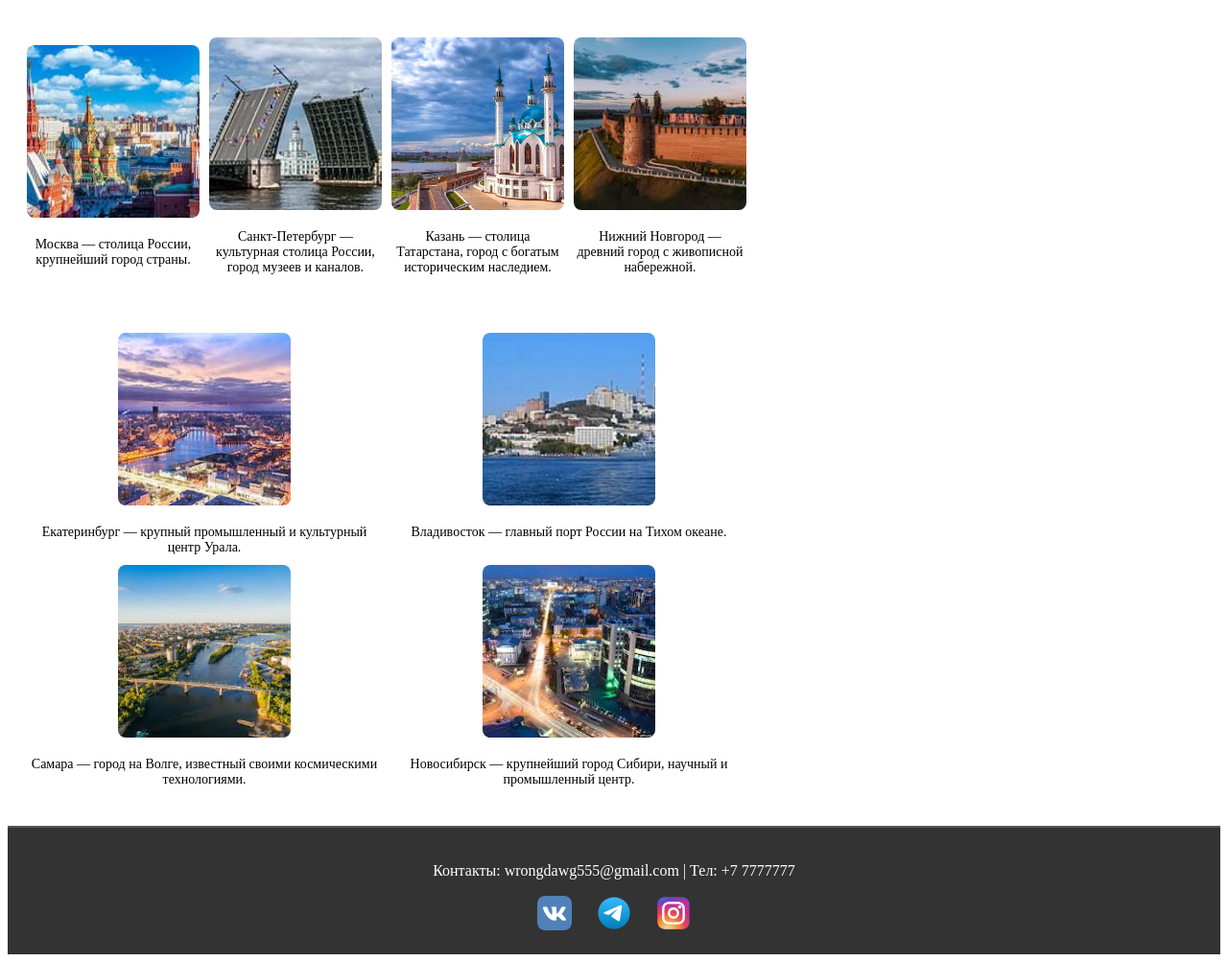
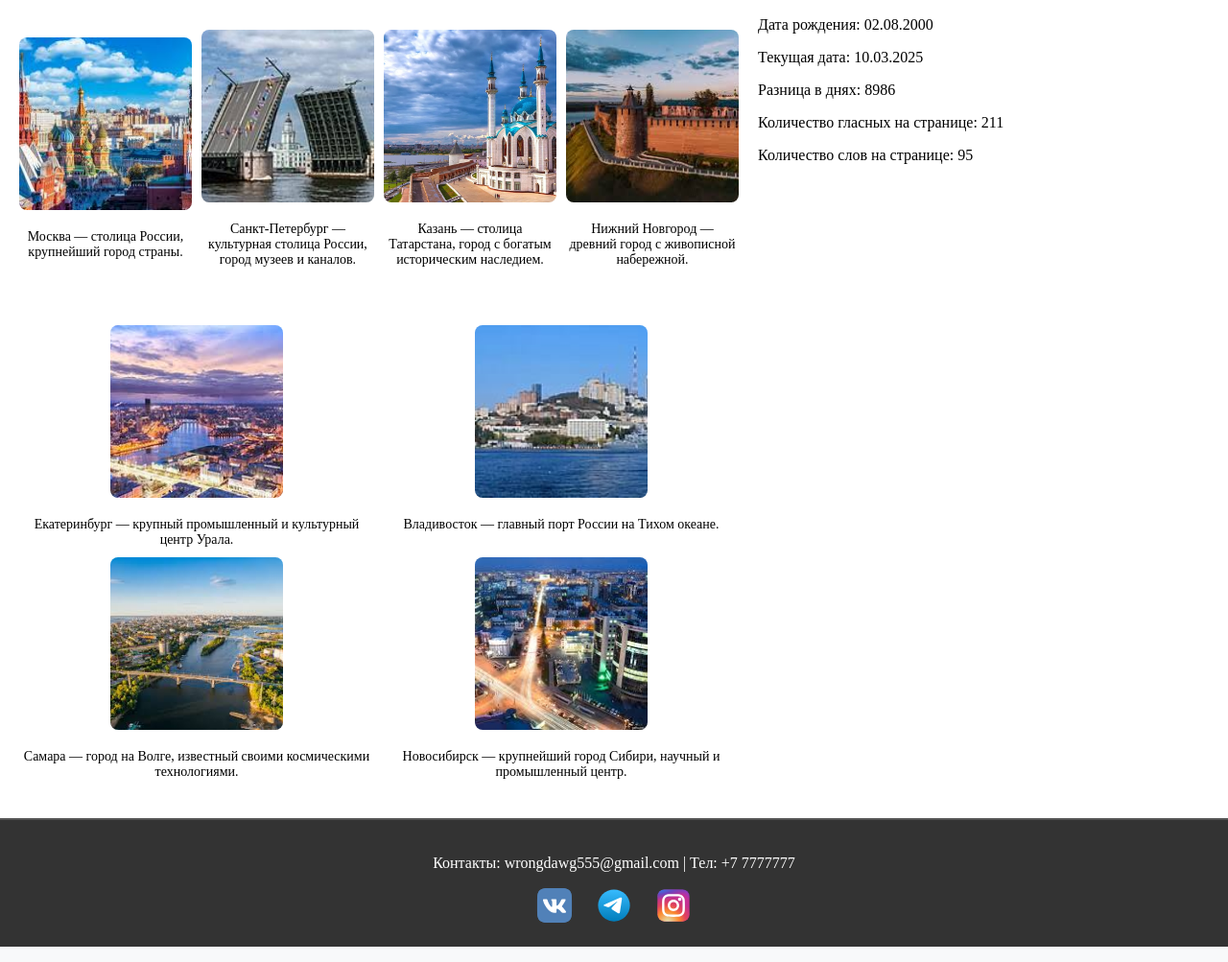
Before and after one commit to IrinaZorina/fact19, a PHP site: page / in a window 1280 px wide. Shown: the part 369-1372 px from the top of the page at 96% size. Run offline with PHP 8.4, Linux system fonts and the light colour scheme.

Commit message:
дз с 7-8 и 9-10 уроков, функции, подсчет

```diff
--- a/public/components/header.php
+++ b/public/components/header.php
@@ -1,8 +1,4 @@
-<?php
-$hour = date("H");
-
-$theme = ($hour >= 8 && $hour < 20) ? "day-theme" : "night-theme";
-?>
+<?php include 'functions.php'; ?>
 
 <!DOCTYPE html>
 <html lang="ru">
@@ -15,7 +11,7 @@ $theme = ($hour >= 8 && $hour < 20) ? "day-theme" : "night-theme";
   <link rel="stylesheet" href="/styles/table.css?v=<?= time() ?>" />
 </head>
 
-<body class="<?php echo $theme; ?>">
+<body class="<?php echo changeTheme() ?>">
 
   <header class="header">
     <nav>
--- /dev/null
+++ b/public/functions.php
@@ -0,0 +1,51 @@
+<?php
+function getFullText($link)
+{
+  return trim(strip_tags(file_get_contents($link)));
+}
+
+function countVowels($link)
+{
+  $page = file_get_contents($link);
+  $pageText = strip_tags($page);
+  return preg_match_all('/[аеёиоуэюяАЕЁИОУЭЮЯ]/u', $pageText);
+}
+
+function countWords($link)
+{
+  $content = getFullText($link);
+  return str_word_count($content, 0, "АаБбВвГгДдЕеЁёЖжЗзИиЙйКкЛлМмНнОоПпРрСсТтУуФфХхЦцЧчШшЩщЪъЫыЬьЭэЮюЯя");
+}
+
+function highlightEvenOddWords($text, $color1, $color2)
+{
+  $words = explode(" ", $text);
+  $coloredText = "";
+  for ($i = 0; $i < count($words); $i++) {
+    $color = $i % 2 == 0 ? $color1 : $color2;
+    $coloredText .= "<span style='color: $color'>{$words[$i]}</span> ";
+  }
+  return trim($coloredText);
+}
+
+function getDaysDifference($birthDate)
+{
+  $birthTimestamp = strtotime($birthDate);
+  $currentTimestamp = time();
+  return floor(($currentTimestamp - $birthTimestamp) / (60 * 60 * 24));
+}
+
+function changeTheme()
+{
+  $hour = date("H");
+
+  return ($hour >= 8 && $hour < 20) ? "day-theme" : "night-theme";
+
+}
+
+$birthDate = "2000-08-02";
+$daysDifference = getDaysDifference($birthDate);
+
+$totalWords = countWords("index.php");
+$totalVowels = countVowels("index.php");
+?>
--- a/public/index.php
+++ b/public/index.php
@@ -1,14 +1,15 @@
 <?php include 'components/header.php'; ?>
+
+
 <main class="container">
   <img class="photo" src="https://i.postimg.cc/qM2bkr56/photo-2025-01-29-12-28-39.jpg" />
   <div class="info">
     <div class="name">Протасов Антон</div>
     <div class="about">
-      Мне 24 года, я фронтенд разработчик, люблю спорт, занимаюсь баскетболом и мма.
+      <span style="color: blueviolet">Мне 24 года,</span> я фронтенд разработчик, люблю спорт, занимаюсь баскетболом и мма.
     </div>
     <div class="feedback">
-      На первых занятиях, к сожалению, смог пробыть только первую половину, в целом всё
-      структурированно и понятно изложено было, только чуть добавил бы скорости
+      <?php echo highlightEvenOddWords("На первых занятиях, к сожалению, смог пробыть только первую половину, в целом всё структурированно и понятно изложено было, только чуть добавил бы скорости", "red", "green"); ?>
     </div>
   </div>
   <div class="sections-wrapper">
@@ -59,5 +60,14 @@
       </div>
     </section>
   </div>
+
+  <div class="statistics">
+    <p>Дата рождения: <?php echo date("d.m.Y", strtotime($birthDate)); ?></p>
+    <p>Текущая дата: <?php echo date("d.m.Y"); ?></p>
+    <p>Разница в днях: <?php echo $daysDifference; ?></p>
+    <p>Количество гласных на странице: <?php echo $totalVowels; ?></p>
+    <p>Количество слов на странице: <?php echo $totalWords; ?></p>
+  </div>
 </main>
+
 <?php include 'components/footer.php'; ?>
--- a/public/styles/index.css
+++ b/public/styles/index.css
@@ -1,3 +1,8 @@
+body {
+  margin: 0;
+  padding: 0;
+}
+
 .container {
   display: grid;
   grid-template-columns: 1fr 2fr;
```
